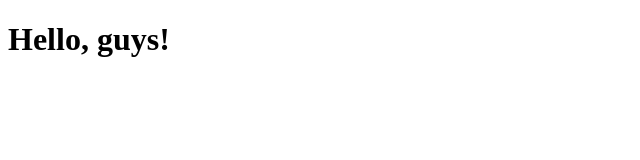
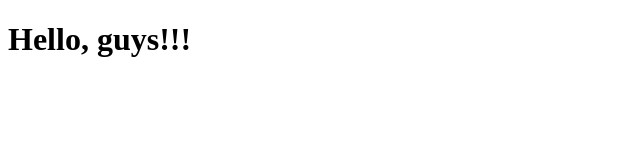
Before and after one commit to denisr2211/udemy-Petrichenko, a plain HTML site: page index.html in a window 1280 px wide. Shown: the full height of the page, 0-640 px from the left. Drawn offline with Linux system fonts and the light colour scheme.

Commit message:
script#2

```diff
--- a/index.html
+++ b/index.html
@@ -7,7 +7,7 @@
     <title>Document</title>
 </head>
 <body>
-    <h1>Hello, guys!</h1>
+    <h1>Hello, guys!!!</h1>
     <script src = 'script.js'></script>
 </body>
 </html>
--- /dev/null
+++ b/script#2.js
@@ -0,0 +1 @@
+// csdecscsvsfva
```
